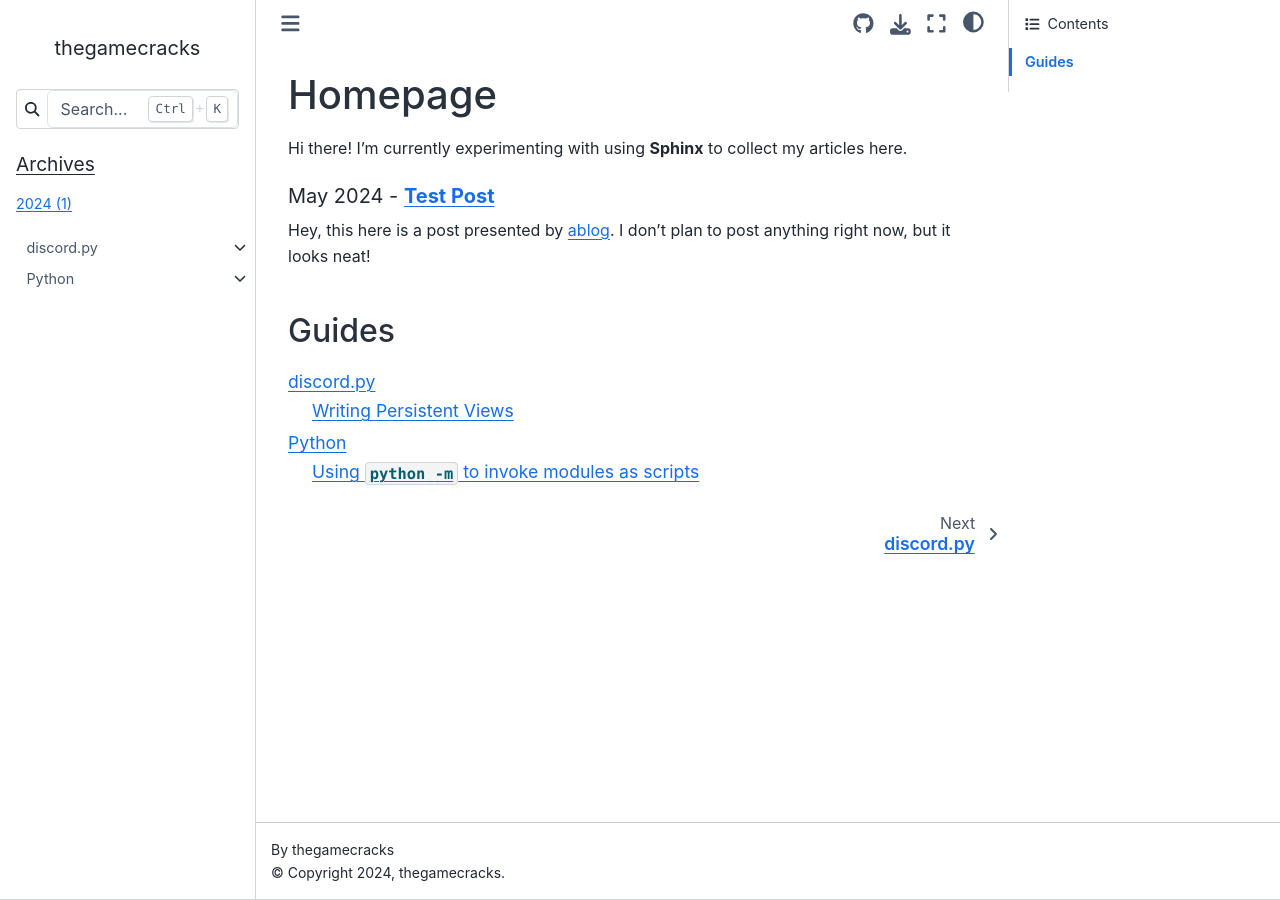
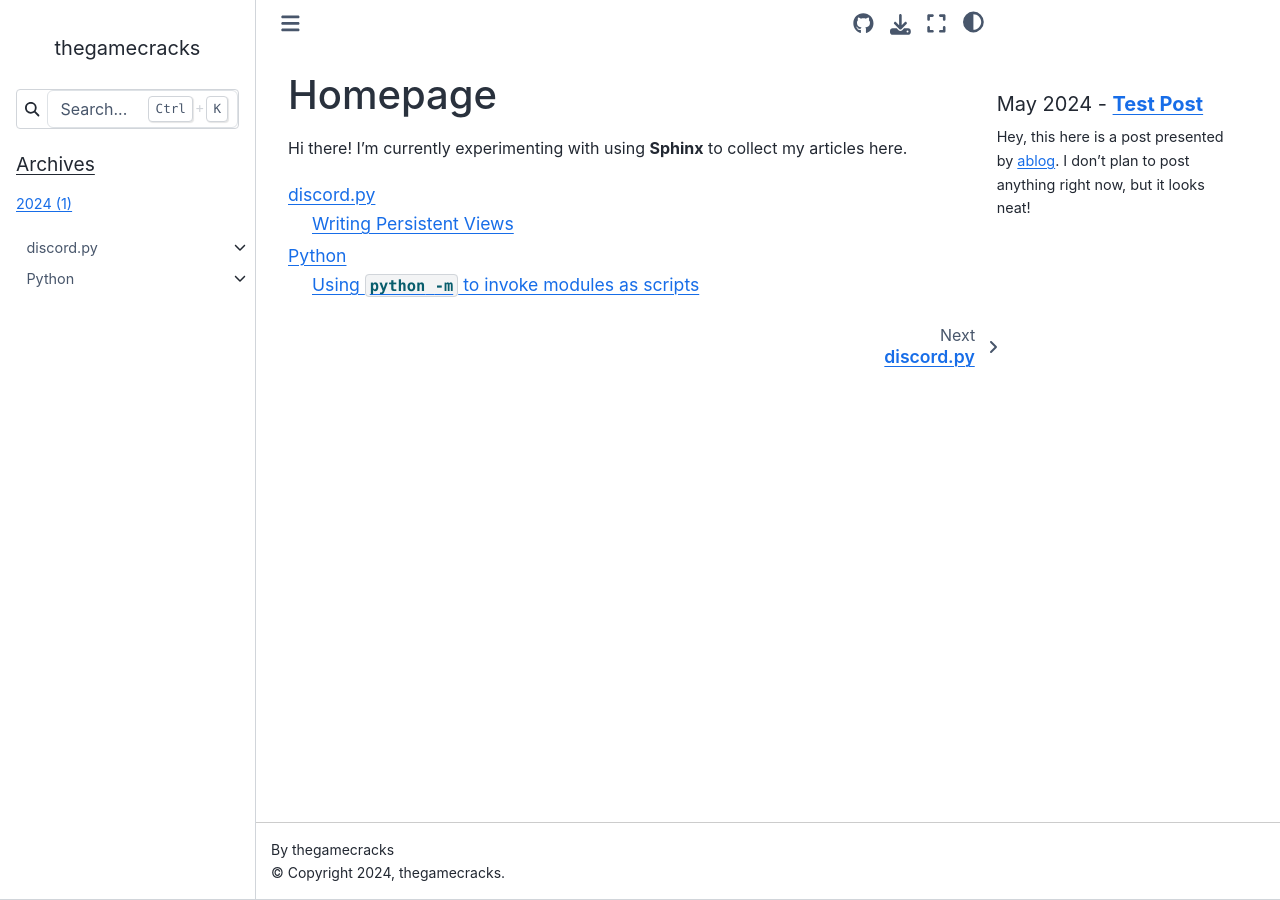
Before and after one commit to thegamecracks/thegamecracks.github.io, a Sphinx documentation site: the page built from docs/index.rst, in a window 1280 px wide. Built offline with Sphinx 7.4.7 and the Sphinx Book theme 1.1.4, drawn with Linux system fonts in a browser that asks for light colours.

Commit message:
feat: move post list to margins
If this becomes important, I'll move it back to the body

```diff
--- a/docs/index.rst
+++ b/docs/index.rst
@@ -2,6 +2,12 @@
    sphinx-quickstart on Tue May  7 09:56:43 2024.
    You can adapt this file completely to your liking, but it should at least
    contain the root `toctree` directive.
+
+.. margin::
+
+   .. postlist:: 5
+      :excerpts:
+      :sort:
 
 Homepage
 ========
@@ -9,13 +15,6 @@ Homepage
 Hi there! I'm currently experimenting with using **Sphinx** to collect
 my articles here.
 
-.. postlist:: 5
-   :excerpts:
-   :sort:
-
-Guides
-------
-
 .. toctree::
    :titlesonly:
 
```
